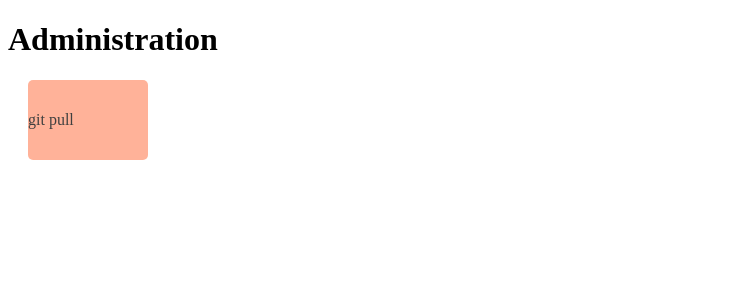
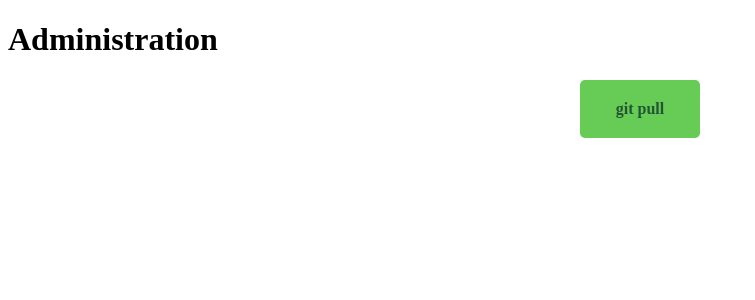
Before and after one commit to DavidWWest/Grey-Side, a PHP site: page /admin/index.html in a window 1280 px wide. Shown: the top 300 px of the page, without its empty margins (0-755 px from the left). Run offline with PHP 8.4, Linux system fonts and the light colour scheme.

Commit message:
pretty css button

```diff
--- a/admin/button.css
+++ b/admin/button.css
@@ -1,15 +1,21 @@
 .button {
-	height: 80px;
 	width: 120px;
-	margin: 20px;
+	margin: 20px auto;
+	text-align: center;
 	border-radius: 5px;
-	background-color: #FF9977;
+	background-color: #66CC55;
 	cursor: pointer;
-	opacity: 0.75;
+	transition: all 0.4s ease;
+	font-weight: bold;
+	color: #225533;
+}
+
+.button:hover {
+	color: #FFFFFF;
+	background-color: #44AAFF;
 }
 
 .button div {
-	height: 80px;
-	display: table-cell;
-	vertical-align: middle;
+	padding: 20px;
+	margin: 0px auto;
 }
```
